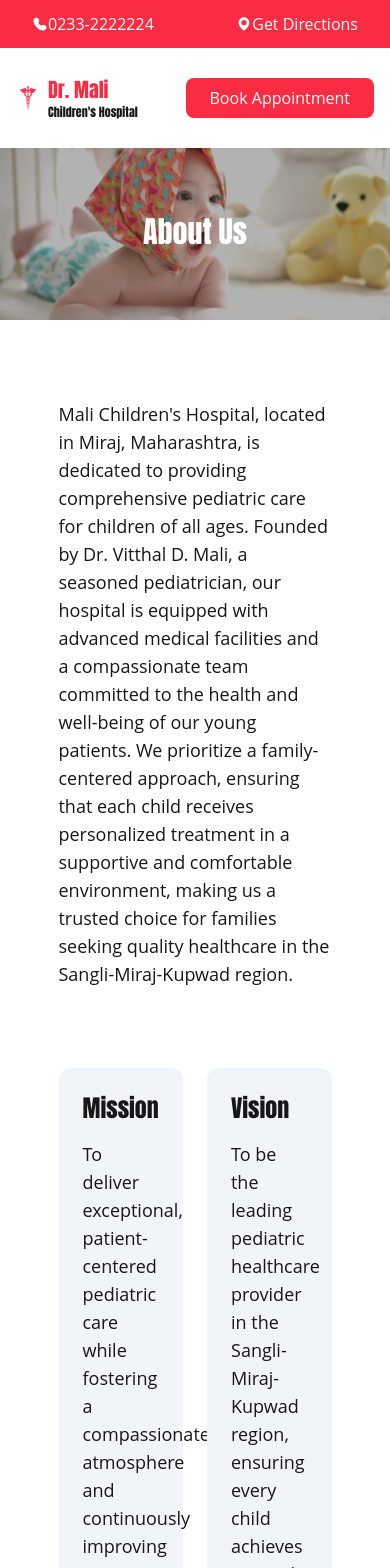
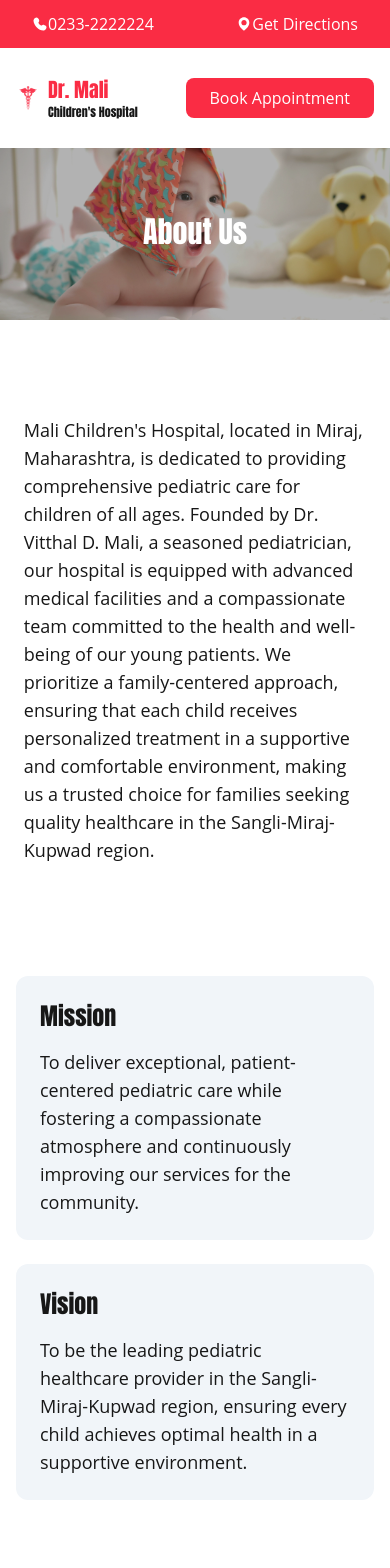
Before and after one commit to adityamali/mali_hospital, a Next.js app: page /about in a window 390 px wide. Shown: the top 1568 px of the page. Built offline with nearby package versions, Linux system fonts and the light colour scheme.

Commit message:
About Us Responsive

```diff
--- a/src/app/about/page.tsx
+++ b/src/app/about/page.tsx
@@ -11,8 +11,8 @@ function page() {
               <h2 className='impact text-3xl font-bold text-white'>About Us</h2>
             </div>
         </div>
-        <div className='w-[96vw] flex flex-col justify-center items-center'>
-          <div className='w-[70vw]'>
+        <div className='w-[96vw] flex flex-col justify-center items-center p-4'>
+          <div className='md:w-[70vw]'>
             <p
               className='text-lg font-medium'
             >
@@ -20,7 +20,7 @@ function page() {
             </p>
           </div>
         </div>
-        <div className='w-[70vw] grid grid-cols-2 gap-6'>
+        <div className='md:w-[70vw] grid grid-cols-1 md:grid-cols-2 gap-6 p-4'>
           <div className='flex flex-col bg-slate-100 p-6 rounded-xl'>
             <h2 className='impact text-2xl font-bold mb-4'>Mission</h2>
             <p
```
